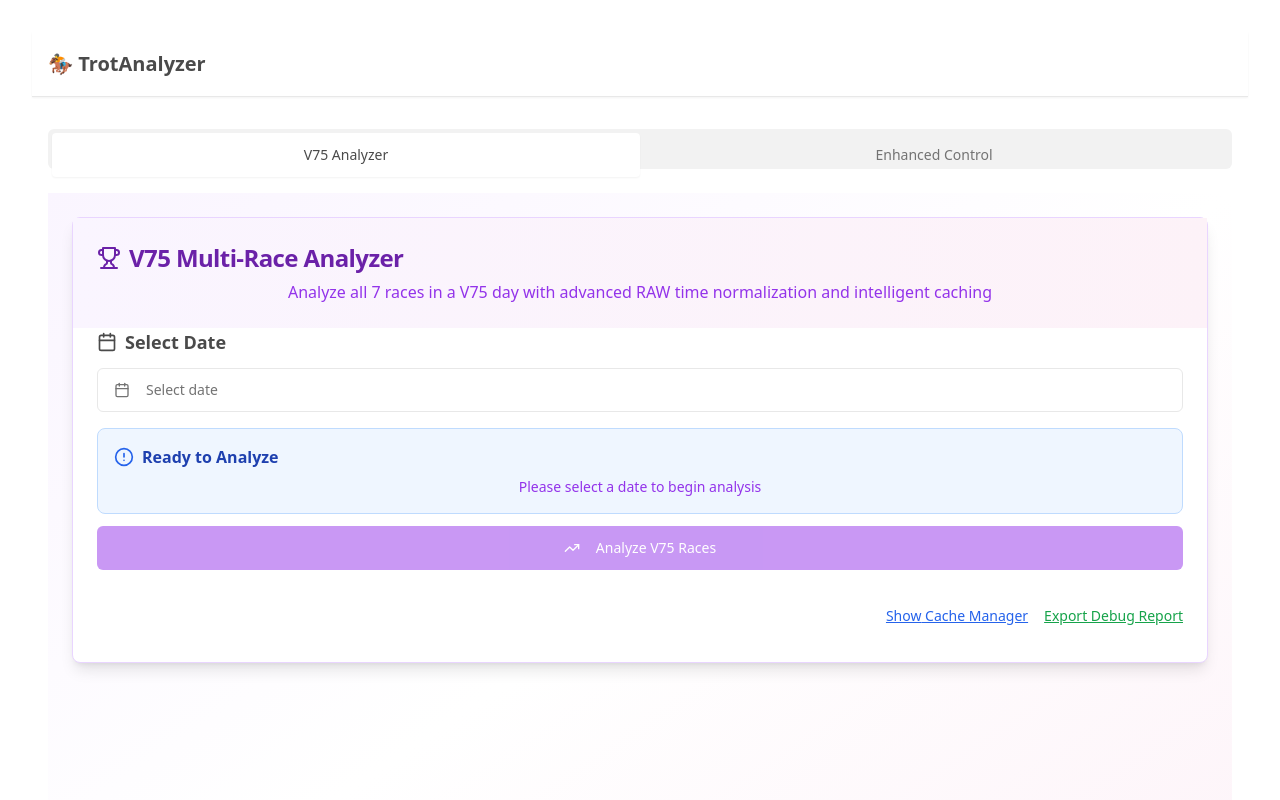
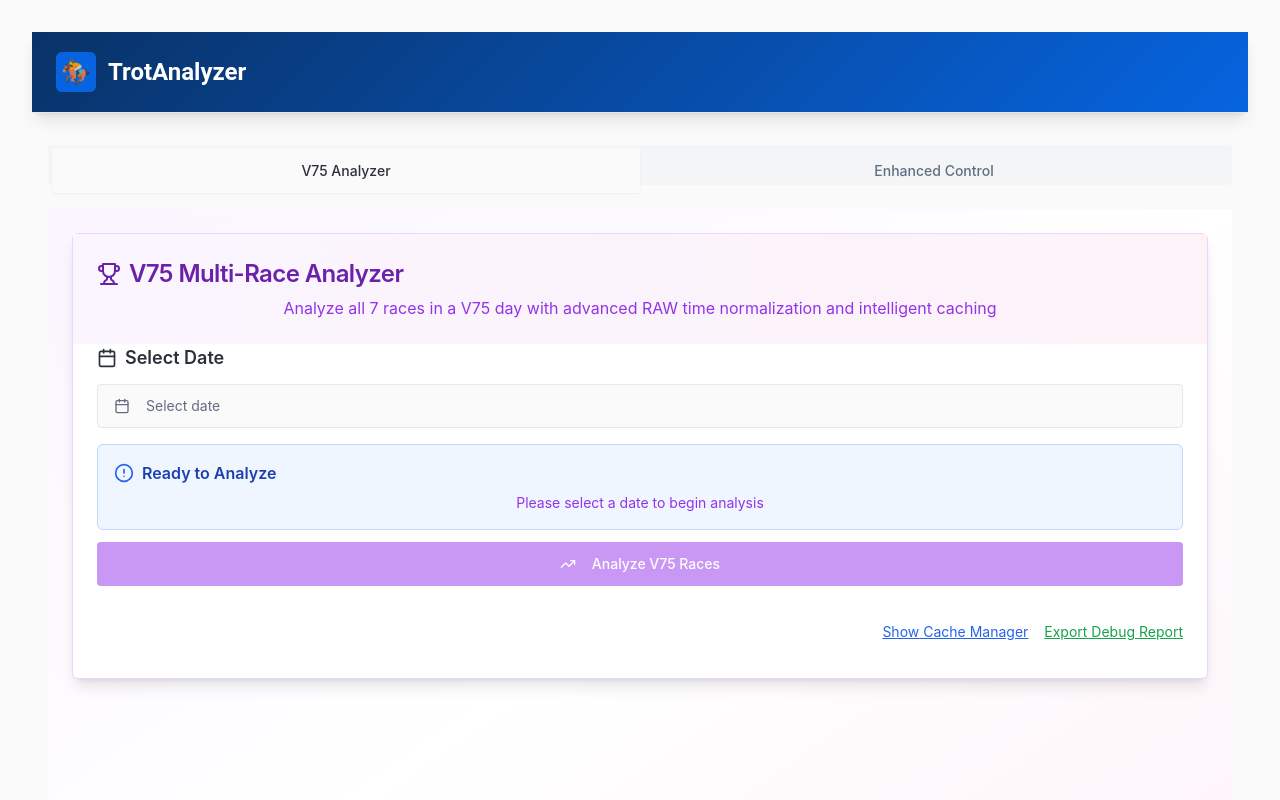
Before and after one commit to rexade/race-whisperer-predict, a React (Vite) app: page / in a window 1280 px wide. Shown: the top 800 px of the page. Built offline with nearby package versions, Linux system fonts and the light colour scheme.

Commit message:
Refactor: Implement ATG UI redesign
Refactors the application's UI to align with the ATG.se design system. This includes updating the color palette, typography, header, navigation, cards, tables, and form elements to match the specified ATG aesthetic.

```diff
--- a/src/App.tsx
+++ b/src/App.tsx
@@ -13,13 +13,18 @@ function App() {
   return (
     <QueryClientProvider client={queryClient}>
       <DebugErrorBoundary>
-        <div className="min-h-screen bg-background">
-          <header className="bg-card shadow-sm border-b sticky top-0 z-50">
-            <div className="container mx-auto px-2 sm:px-4">
-              <div className="flex items-center h-12 sm:h-16">
-                <h1 className="text-lg sm:text-xl font-bold text-foreground truncate">
-                  🏇 TrotAnalyzer
-                </h1>
+        <div className="min-h-screen bg-background font-primary">
+          <header className="bg-gradient-hero shadow-lg border-b border-atg-gray-200 sticky top-0 z-50">
+            <div className="container mx-auto px-4 sm:px-6">
+              <div className="flex items-center h-16 sm:h-20">
+                <div className="flex items-center space-x-3">
+                  <div className="w-8 h-8 sm:w-10 sm:h-10 bg-accent rounded-lg flex items-center justify-center">
+                    <span className="text-xl sm:text-2xl">🏇</span>
+                  </div>
+                  <h1 className="text-xl sm:text-2xl font-bold text-white font-secondary">
+                    TrotAnalyzer
+                  </h1>
+                </div>
               </div>
             </div>
           </header>
--- a/src/components/v75/V75RaceDetails.tsx
+++ b/src/components/v75/V75RaceDetails.tsx
@@ -15,15 +15,15 @@ const V75RaceDetails: React.FC<V75RaceDetailsProps> = ({ race }) => {
 
   if (!race.analysisComplete) {
     return (
-      <Card className="border-red-200">
+      <Card className="border-destructive bg-gradient-card shadow-md">
         <CardHeader>
-          <CardTitle className="text-red-600 flex items-center gap-2">
+          <CardTitle className="text-destructive flex items-center gap-2 font-secondary">
             <Trophy className="h-5 w-5" />
             Race {race.raceNumber} - Analysis Failed
           </CardTitle>
         </CardHeader>
         <CardContent>
-          <p className="text-gray-600">
+          <p className="text-muted-foreground">
             Unable to analyze this race. This could be due to missing data or API issues.
           </p>
         </CardContent>
--- a/src/components/v75/components/V75DataQuality.tsx
+++ b/src/components/v75/components/V75DataQuality.tsx
@@ -12,14 +12,31 @@ const V75DataQuality: React.FC<V75DataQualityProps> = ({ race }) => {
   const horsesWithStartPoints = race.horses.filter(h => h.statistics?.startPoints > 0).length;
   const dataQuality = race.horses.length > 0 ? Math.round((horsesWithEarnings / race.horses.length) * 100) : 0;
 
+  const getQualityColor = (quality: number) => {
+    if (quality >= 80) return 'text-success';
+    if (quality >= 60) return 'text-warning';
+    return 'text-destructive';
+  };
+
+  const getQualityBg = (quality: number) => {
+    if (quality >= 80) return 'bg-success/10 border-success/20';
+    if (quality >= 60) return 'bg-warning/10 border-warning/20';
+    return 'bg-destructive/10 border-destructive/20';
+  };
+
   return (
-    <div className="flex items-center justify-between p-3 bg-gray-50 rounded-lg">
-      <div className="flex items-center gap-2">
-        <AlertTriangle className="h-4 w-4 text-orange-500" />
-        <span className="text-sm font-medium">Data Quality: {dataQuality}%</span>
+    <div className={`flex items-center justify-between p-4 rounded-lg border ${getQualityBg(dataQuality)}`}>
+      <div className="flex items-center gap-3">
+        <div className={`w-8 h-8 rounded-lg flex items-center justify-center ${dataQuality >= 80 ? 'bg-success' : dataQuality >= 60 ? 'bg-warning' : 'bg-destructive'}`}>
+          <AlertTriangle className="h-4 w-4 text-white" />
+        </div>
+        <div>
+          <p className="text-xs font-medium text-muted-foreground uppercase tracking-wide">Data Quality</p>
+          <p className={`font-bold text-lg ${getQualityColor(dataQuality)}`}>{dataQuality}%</p>
+        </div>
       </div>
-      <div className="text-sm text-gray-600">
-        {horsesWithStartPoints} with start points • {horsesWithEarnings} with earnings
+      <div className="text-sm text-muted-foreground">
+        <span className="font-medium">{horsesWithStartPoints}</span> with start points • <span className="font-medium">{horsesWithEarnings}</span> with earnings
       </div>
     </div>
   );
--- a/src/index.css
+++ b/src/index.css
@@ -35,73 +35,104 @@
   }
 }
 
-/* Definition of the design system. All colors, gradients, fonts, etc should be defined here. */
+/* ATG Design System - Inspired by ATG.se */
+
+@import url('https://fonts.googleapis.com/css2?family=Inter:wght@400;500;600;700&family=Roboto:wght@400;500;700&display=swap');
 
 @layer base {
   :root {
-    /* ATG-inspired color palette */
-    --background: 0 0% 100%;
-    --foreground: 0 0% 29%;
+    /* ATG Color Palette - Based on ATG.se brand colors */
+    --background: 0 0% 98%;
+    --foreground: 220 15% 20%;
 
     --card: 0 0% 100%;
-    --card-foreground: 0 0% 29%;
+    --card-foreground: 220 15% 20%;
 
     --popover: 0 0% 100%;
-    --popover-foreground: 0 0% 29%;
+    --popover-foreground: 220 15% 20%;
 
     /* Primary: ATG Dark Blue */
-    --primary: 225 65% 17%;
+    --primary: 214 84% 22%;
     --primary-foreground: 0 0% 100%;
+    --primary-hover: 214 84% 18%;
 
-    /* Secondary: ATG Light Blue */
-    --secondary: 220 80% 94%;
-    --secondary-foreground: 225 65% 17%;
+    /* Secondary: ATG Light Blue/Gray */
+    --secondary: 210 20% 96%;
+    --secondary-foreground: 214 84% 22%;
 
-    /* Muted: Light Gray */
-    --muted: 0 0% 95%;
-    --muted-foreground: 0 0% 45%;
+    /* Muted: Subtle Gray */
+    --muted: 210 20% 96%;
+    --muted-foreground: 220 15% 45%;
 
     /* Accent: ATG Blue */
-    --accent: 220 82% 46%;
+    --accent: 214 95% 45%;
     --accent-foreground: 0 0% 100%;
+    --accent-hover: 214 95% 40%;
 
-    /* Destructive: ATG Red */
-    --destructive: 4 77% 56%;
+    /* Destructive: Error Red */
+    --destructive: 0 84% 60%;
     --destructive-foreground: 0 0% 100%;
 
     /* Success: ATG Green */
-    --success: 123 40% 44%;
+    --success: 142 76% 36%;
     --success-foreground: 0 0% 100%;
 
-    /* Warning/Highlight: ATG Yellow */
-    --warning: 57 100% 48%;
-    --warning-foreground: 0 0% 0%;
+    /* Warning: ATG Orange */
+    --warning: 32 95% 44%;
+    --warning-foreground: 0 0% 100%;
 
-    --border: 0 0% 91%;
-    --input: 0 0% 91%;
-    --ring: 220 82% 46%;
+    /* Border and Input */
+    --border: 220 13% 91%;
+    --input: 220 13% 91%;
+    --ring: 214 95% 45%;
 
-    --radius: 0.5rem;
+    /* ATG Specific Colors */
+    --atg-navy: 214 84% 22%;
+    --atg-blue: 214 95% 45%;
+    --atg-light-blue: 210 40% 90%;
+    --atg-orange: 32 95% 44%;
+    --atg-red: 0 84% 60%;
+    --atg-green: 142 76% 36%;
+    --atg-gray-50: 210 20% 98%;
+    --atg-gray-100: 210 20% 96%;
+    --atg-gray-200: 220 13% 91%;
+    --atg-gray-300: 220 9% 80%;
+    --atg-gray-400: 220 9% 60%;
+    --atg-gray-500: 220 9% 46%;
+    --atg-gray-600: 220 15% 25%;
+    --atg-gray-700: 220 15% 20%;
+    --atg-gray-800: 220 15% 15%;
+    --atg-gray-900: 220 15% 10%;
+
+    /* ATG Gradients */
+    --gradient-hero: linear-gradient(135deg, hsl(var(--atg-navy)), hsl(var(--atg-blue)));
+    --gradient-card: linear-gradient(180deg, hsl(var(--card)), hsl(var(--atg-gray-50)));
+    --gradient-accent: linear-gradient(135deg, hsl(var(--atg-blue)), hsl(var(--accent-hover)));
+
+    /* Shadows */
+    --shadow-sm: 0 1px 2px 0 rgb(0 0 0 / 0.05);
+    --shadow-md: 0 4px 6px -1px rgb(0 0 0 / 0.1), 0 2px 4px -2px rgb(0 0 0 / 0.1);
+    --shadow-lg: 0 10px 15px -3px rgb(0 0 0 / 0.1), 0 4px 6px -4px rgb(0 0 0 / 0.1);
+    --shadow-xl: 0 20px 25px -5px rgb(0 0 0 / 0.1), 0 8px 10px -6px rgb(0 0 0 / 0.1);
+
+    /* Typography */
+    --font-primary: 'Inter', -apple-system, BlinkMacSystemFont, 'Segoe UI', sans-serif;
+    --font-secondary: 'Roboto', -apple-system, BlinkMacSystemFont, 'Segoe UI', sans-serif;
+
+    /* Spacing & Sizing */
+    --radius: 0.375rem;
+    --radius-md: 0.5rem;
+    --radius-lg: 0.75rem;
 
     /* Sidebar colors */
-    --sidebar-background: 225 65% 17%;
+    --sidebar-background: 214 84% 22%;
     --sidebar-foreground: 0 0% 100%;
-    --sidebar-primary: 220 82% 46%;
+    --sidebar-primary: 214 95% 45%;
     --sidebar-primary-foreground: 0 0% 100%;
-    --sidebar-accent: 220 80% 94%;
-    --sidebar-accent-foreground: 225 65% 17%;
-    --sidebar-border: 0 0% 20%;
-    --sidebar-ring: 220 82% 46%;
-
-    /* Custom ATG colors for specific use cases */
-    --atg-header: 225 65% 17%;
-    --atg-light-blue: 220 80% 94%;
-    --atg-blue: 220 82% 46%;
-    --atg-yellow: 57 100% 48%;
-    --atg-red: 4 77% 56%;
-    --atg-green: 123 40% 44%;
-    --atg-gray: 0 0% 95%;
-    --atg-dark-gray: 0 0% 29%;
+    --sidebar-accent: 210 20% 96%;
+    --sidebar-accent-foreground: 214 84% 22%;
+    --sidebar-border: 220 15% 15%;
+    --sidebar-ring: 214 95% 45%;
   }
 
   .dark {
--- a/tailwind.config.ts
+++ b/tailwind.config.ts
@@ -18,6 +18,11 @@ export default {
 			}
 		},
 		extend: {
+			fontFamily: {
+				sans: ['var(--font-primary)'],
+				primary: ['var(--font-primary)'],
+				secondary: ['var(--font-secondary)'],
+			},
 			colors: {
 				border: 'hsl(var(--border))',
 				input: 'hsl(var(--input))',
@@ -26,7 +31,8 @@ export default {
 				foreground: 'hsl(var(--foreground))',
 				primary: {
 					DEFAULT: 'hsl(var(--primary))',
-					foreground: 'hsl(var(--primary-foreground))'
+					foreground: 'hsl(var(--primary-foreground))',
+					hover: 'hsl(var(--primary-hover))'
 				},
 				secondary: {
 					DEFAULT: 'hsl(var(--secondary))',
@@ -42,7 +48,8 @@ export default {
 				},
 				accent: {
 					DEFAULT: 'hsl(var(--accent))',
-					foreground: 'hsl(var(--accent-foreground))'
+					foreground: 'hsl(var(--accent-foreground))',
+					hover: 'hsl(var(--accent-hover))'
 				},
 				popover: {
 					DEFAULT: 'hsl(var(--popover))',
@@ -62,7 +69,6 @@ export default {
 					border: 'hsl(var(--sidebar-border))',
 					ring: 'hsl(var(--sidebar-ring))'
 				},
-				// ATG-specific color tokens
 				success: {
 					DEFAULT: 'hsl(var(--success))',
 					foreground: 'hsl(var(--success-foreground))'
@@ -71,16 +77,38 @@ export default {
 					DEFAULT: 'hsl(var(--warning))',
 					foreground: 'hsl(var(--warning-foreground))'
 				},
+				// ATG Brand Colors
 				atg: {
-					header: 'hsl(var(--atg-header))',
+					navy: 'hsl(var(--atg-navy))',
+					blue: 'hsl(var(--atg-blue))',
 					'light-blue': 'hsl(var(--atg-light-blue))',
-					blue: 'hsl(var(--atg-blue))',
-					yellow: 'hsl(var(--atg-yellow))',
+					orange: 'hsl(var(--atg-orange))',
 					red: 'hsl(var(--atg-red))',
 					green: 'hsl(var(--atg-green))',
-					gray: 'hsl(var(--atg-gray))',
-					'dark-gray': 'hsl(var(--atg-dark-gray))'
+					gray: {
+						50: 'hsl(var(--atg-gray-50))',
+						100: 'hsl(var(--atg-gray-100))',
+						200: 'hsl(var(--atg-gray-200))',
+						300: 'hsl(var(--atg-gray-300))',
+						400: 'hsl(var(--atg-gray-400))',
+						500: 'hsl(var(--atg-gray-500))',
+						600: 'hsl(var(--atg-gray-600))',
+						700: 'hsl(var(--atg-gray-700))',
+						800: 'hsl(var(--atg-gray-800))',
+						900: 'hsl(var(--atg-gray-900))',
+					}
 				}
+			},
+			backgroundImage: {
+				'gradient-hero': 'var(--gradient-hero)',
+				'gradient-card': 'var(--gradient-card)',
+				'gradient-accent': 'var(--gradient-accent)',
+			},
+			boxShadow: {
+				'sm': 'var(--shadow-sm)',
+				'md': 'var(--shadow-md)',
+				'lg': 'var(--shadow-lg)',
+				'xl': 'var(--shadow-xl)',
 			},
 			borderRadius: {
 				lg: 'var(--radius)',
```
Also changed, not shown: src/components/v75/components/V75HorseRow.tsx (+21 -21 lines), src/components/v75/components/V75RaceHeader.tsx (+40 -18 lines), src/components/v75/components/V75ResultsTable.tsx (+19 -19 lines).
